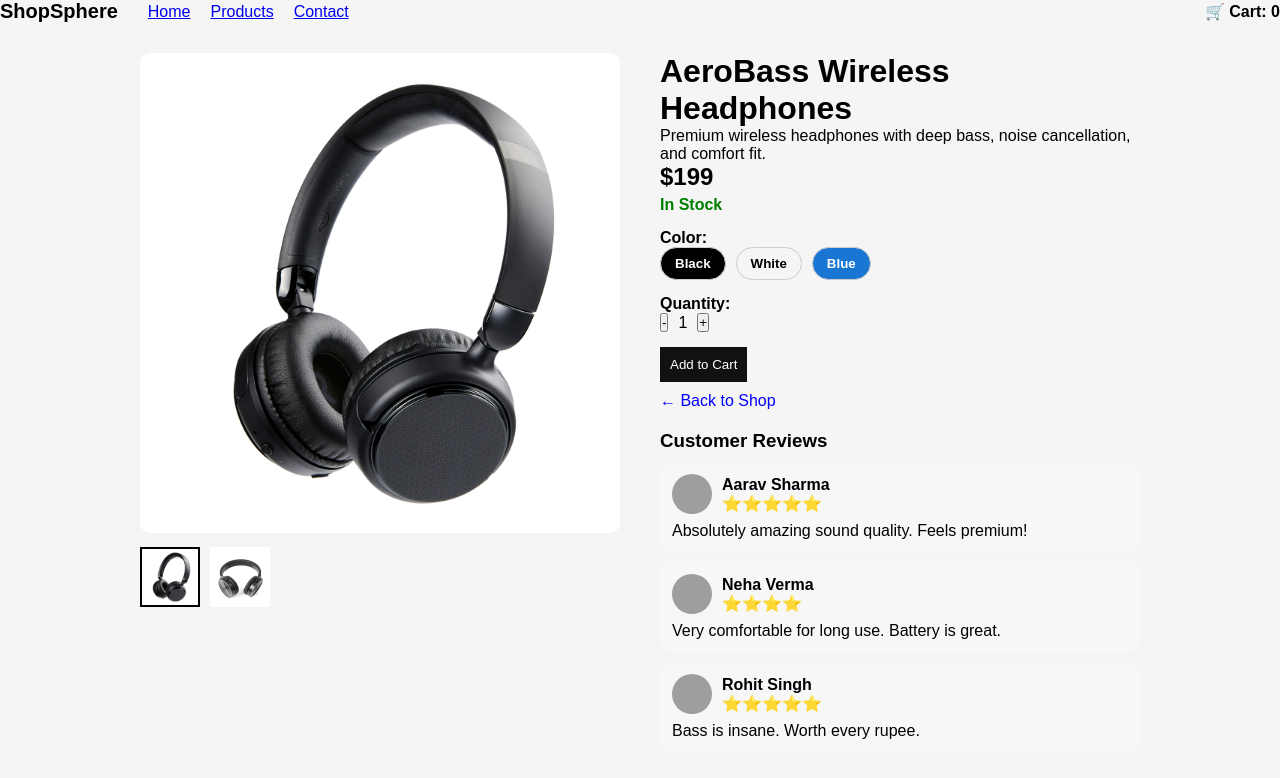
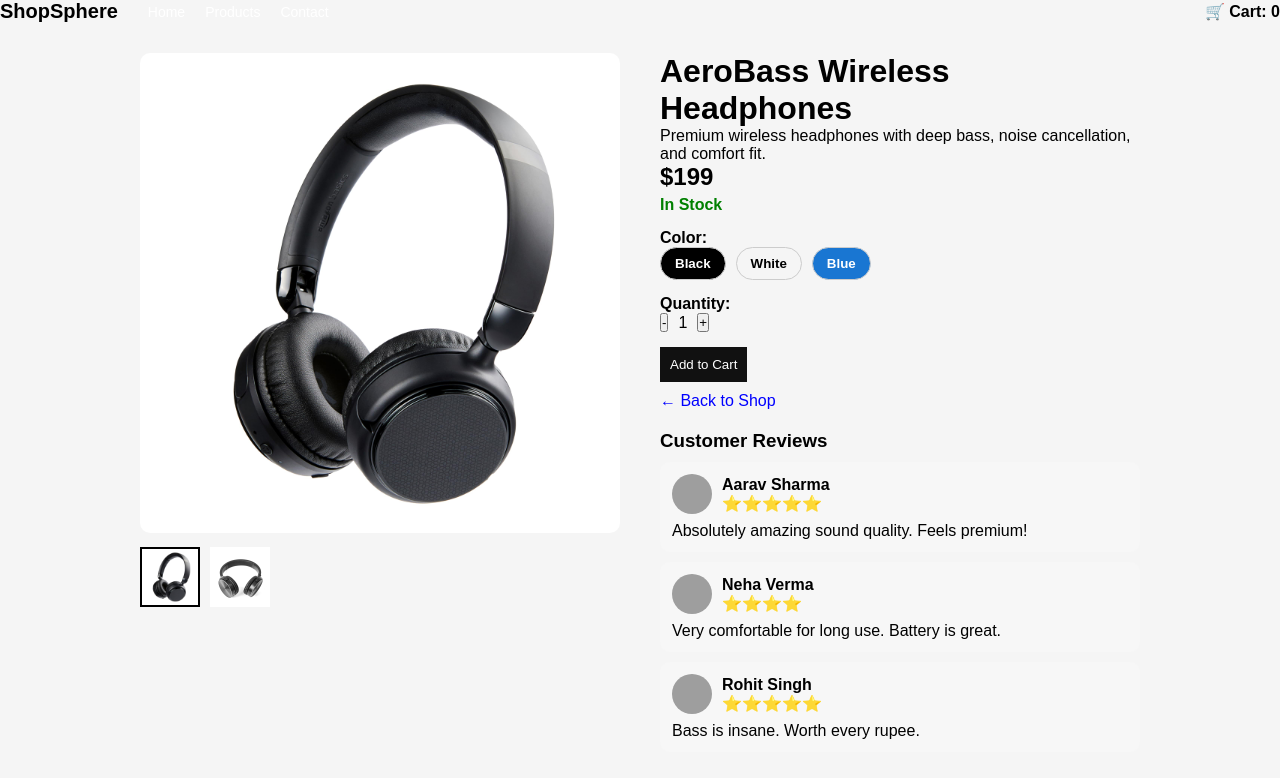
Before and after one commit to kashifahmadd/shopsphere, a React (Vite) app: page / in a window 1280 px wide. Shown: the top 778 px of the page. Built offline with nearby package versions, Linux system fonts and the light colour scheme; grey boxes are pictures that could not be loaded.

Commit message:
Update Navbar.jsx

```diff
--- a/src/components/Navbar.jsx
+++ b/src/components/Navbar.jsx
@@ -7,9 +7,9 @@ function Navbar({ cartCount }) {
         <div style={styles.logo}>ShopSphere</div>
 
         <div style={styles.menu}>
-  <a href="#">Home</a>
-  <a href="#">Products</a>
-  <a href="#">Contact</a>
+  <a href="#" style={styles.link}>Home</a>
+<a href="#" style={styles.link}>Products</a>
+<a href="#" style={styles.link}>Contact</a>
 </div>
       </div>
 
@@ -44,8 +44,14 @@ const styles = {
   },
 
   links: {
-    display: "flex",
-    gap: "18px",
+    link: {
+  textDecoration: "none",
+  color: "#fff",
+  fontWeight: "500",
+  padding: "6px 10px",
+  borderRadius: "6px",
+  transition: "0.2s",
+}
   },
 
   link: {
```
